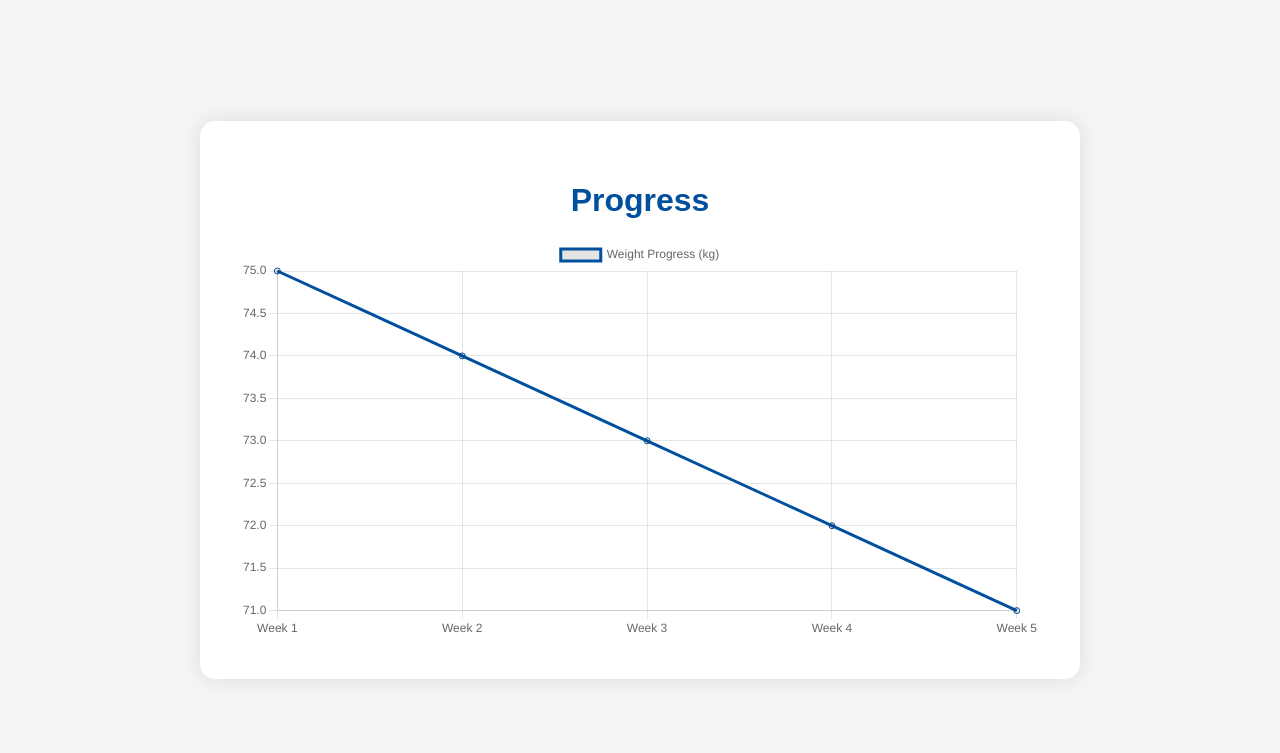
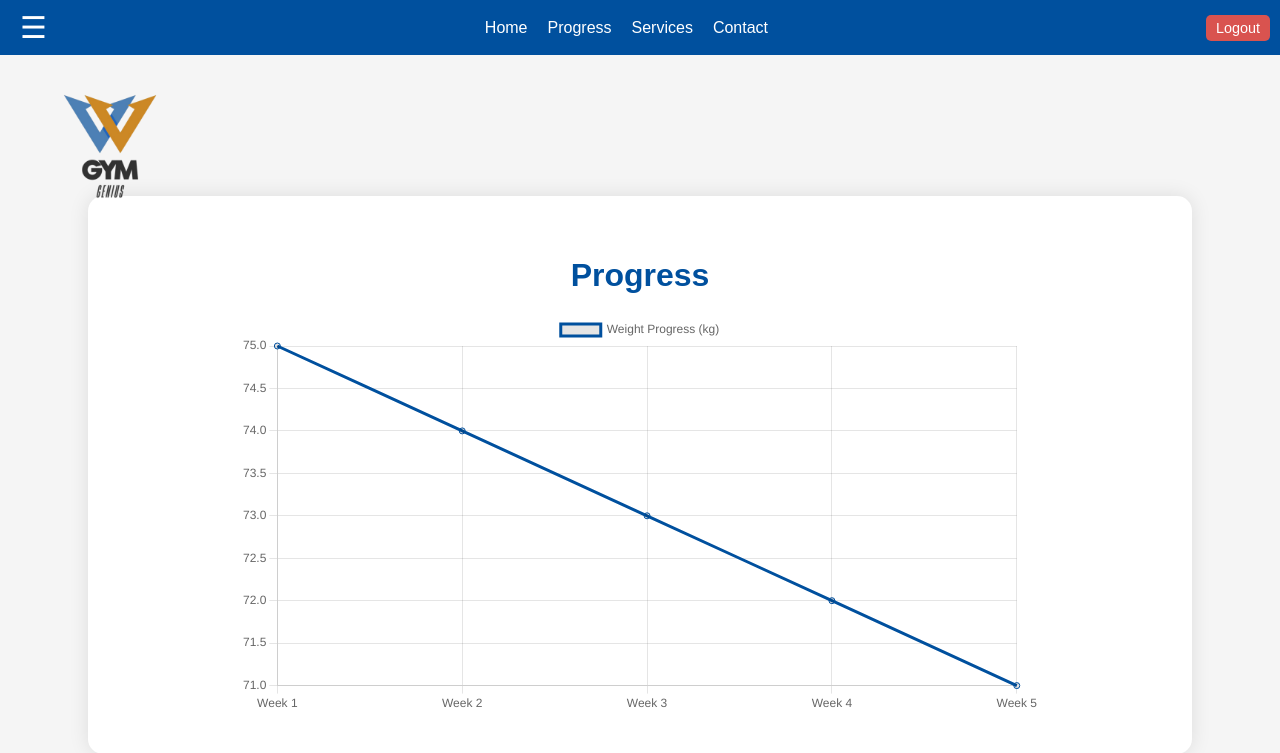
Before and after one commit to nfourari/GymGenius, a Flask app: page /progresstab in a window 1280 px wide. Shown: the top 753 px of the page. Run offline with Flask 3, Linux system fonts and the light colour scheme; a user stored in the database is signed in.

Commit message:
final updates of the UI for the progress page

```diff
--- a/static/progresstab.css
+++ b/static/progresstab.css
@@ -11,8 +11,76 @@ body {
     height: 100vh; /* Full height for the viewport */
 }
 
+
+.menu-icon {
+    font-size: 30px;
+    color: white;
+    cursor: pointer;
+}
+
+/* Adjust navbar-items to be centered and spaced evenly */
+.navbar-items {
+    display: flex; /* Horizontal layout for navbar items */
+    gap: 20px; /* Space between items */
+    margin: 0 auto; /* Center the navbar items */
+}
+
+/* Styles for the navigation bar links */
+.navbar-item {
+    color: white; /* Make the navbar links white */
+    text-decoration: none; /* Remove underline */
+}
+
+/* Optional: Add a hover effect for better UX */
+.navbar-item:hover {
+    text-decoration: underline; /* Underline on hover */
+}
+/* Adjusted Styles for the navigation bar */
+.navbar {
+    background-color: #00509e; /* Navbar background color */
+    width: 100%; /* Full width */
+    display: flex; /* Flex layout */
+    justify-content: space-between; /* Space between the hamburger icon and logout button */
+    align-items: center; /* Center items vertically */
+    padding: 10px 20px; /* Padding inside the navbar */
+    position: fixed; /* Fixed positioning to stay at the top */
+    top: 0; /* Align to the top */
+    left: 0; /* Align to the left */
+    z-index: 1000; /* Ensure it stays on top of other elements */
+}
+
+.logout-btn {
+    background-color: #d9534f; /* Bootstrap danger color */
+    color: white; /* Text color */
+    border: none; /* No border */
+    border-radius: 5px; /* Rounded corners */
+    padding: 5px 10px; /* Small padding */
+    cursor: pointer; /* Pointer cursor */
+    font-size: 0.9rem; /* Slightly smaller font */
+    position: relative; /* Remove absolute positioning */
+    margin-right: 30px; /* Space from the right */
+    transition: background-color 0.3s; /* Smooth transition */
+    z-index: 1001; /* Ensure it stays on top of navbar */
+}
+
+/* Logout button hover effect */
+.logout-btn:hover {
+    background-color: #c9302c; /* Darker red on hover */
+}
+
+/* Logo */
+.background-logo {
+    position: absolute;
+    top: 50px;
+    left: 10px;
+    width: 200px;
+    height: auto;
+    z-index: 101;
+}
+
 /* Container for the progress section */
 .progress-container {
+    margin-top: 150px; /* Ensure content is below the navbar */
     display: flex;
     flex-direction: column;
     align-items: center;
@@ -21,6 +89,8 @@ body {
     padding: 40px;
     border-radius: 15px;
     box-shadow: 0 0 20px rgba(0, 0, 0, 0.1);
+    width: 80%;
+    max-width: 1200px;
 }
 
 /* Style for the page header */
--- a/templates/progresstab.html
+++ b/templates/progresstab.html
@@ -9,6 +9,22 @@
     <script src="https://cdn.jsdelivr.net/npm/chart.js"></script>
 </head>
 <body>
+    <!-- Logo Image -->
+    <img src="{{ url_for('static', filename='gymgenius.png') }}" class="background-logo" alt="GymGenius Logo">
+
+    <!-- Navigation bar -->
+    <div class="navbar">
+        <div class="menu-icon" id="menu-icon">&#9776;</div>
+        <div class="navbar-items">
+            <a href="#home" class="navbar-item">Home</a>
+            <a href="{{url_for('progresstab')}}" class="navbar-item">Progress</a>
+            <a href="#services" class="navbar-item">Services</a>
+            <a href="#contact" class="navbar-item">Contact</a>
+        </div>
+        <button class="logout-btn" id="logoutBtn">Logout</button> <!-- Logout button -->
+    </div>
+
+    <!-- Progress Section -->
     <div class="progress-container">
         <h1>Progress</h1>
         <div class="chart-container">
```
